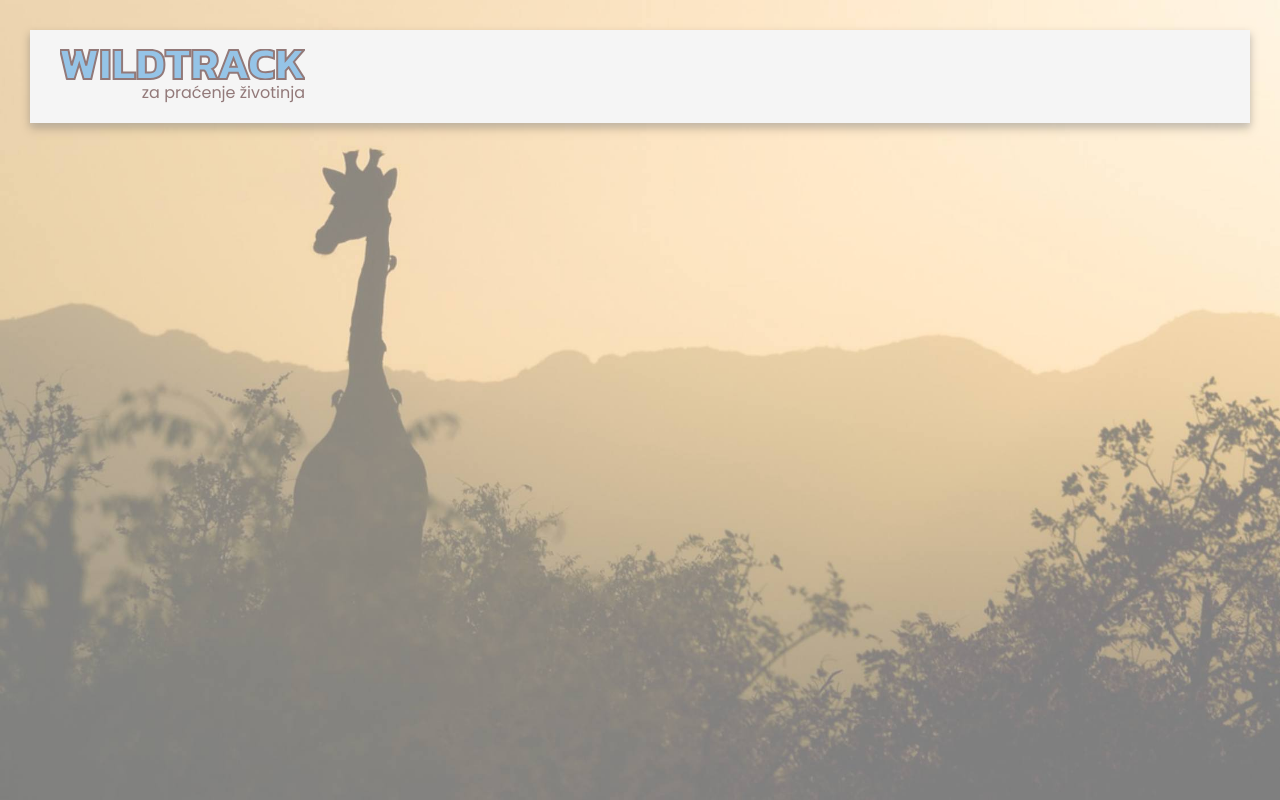
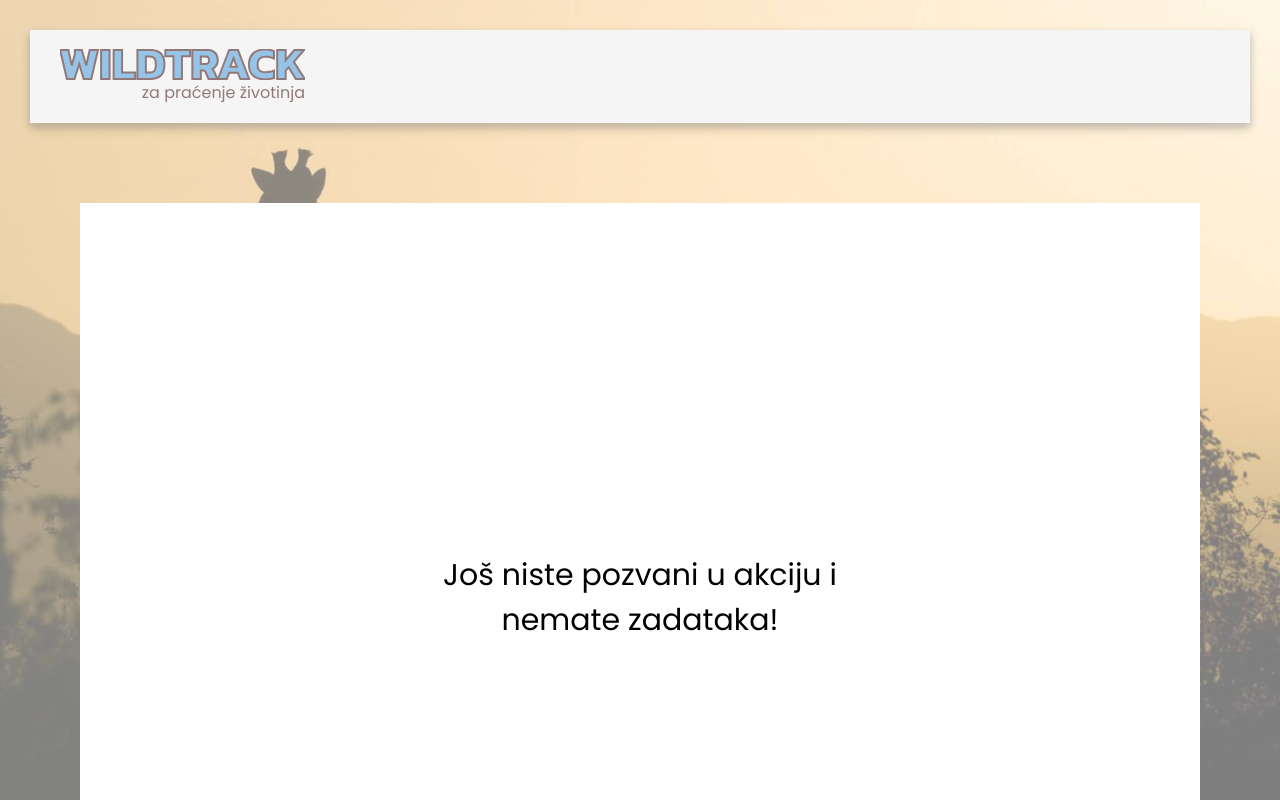
Before and after one commit to Emilcek/Pokret-nesvrstanih, an Angular app in the folder IzvorniKod/FrontEnd/: page /explorer-tasks in a window 1280 px wide. Before the commit this address led to /. Shown: the top 800 px of the page. Built offline with nearby package versions, Linux system fonts and the light colour scheme.

Commit message:
dodane stranice za tragaca

```diff
--- a/IzvorniKod/FrontEnd/src/app/app-routing.module.ts
+++ b/IzvorniKod/FrontEnd/src/app/app-routing.module.ts
@@ -3,12 +3,16 @@ import { RouterModule, Routes } from '@angular/router';
 import { LoginComponent } from './login/login.component';
 import { RegisterComponent } from './register/register.component';
 import { UserDataEditingComponent } from './user-data-editing/user-data-editing.component';
+import { ExplorerTasksComponent } from './explorer-tasks/explorer-tasks.component';
+import { ExplorerProfileComponent } from './explorer-profile/explorer-profile.component';
 
 const routes: Routes = [
   { path: '', redirectTo: '/login', pathMatch: 'full' },
   { path: 'login', component: LoginComponent },
   { path: 'register' , component: RegisterComponent },
   { path: 'edit/:id', component: UserDataEditingComponent },
+  { path: 'explorer-tasks', component: ExplorerTasksComponent },
+  { path: 'explorer-profile', component: ExplorerProfileComponent },
 ];
 
 @NgModule({
--- a/IzvorniKod/FrontEnd/src/app/app.module.ts
+++ b/IzvorniKod/FrontEnd/src/app/app.module.ts
@@ -9,6 +9,8 @@ import { HttpClientModule } from '@angular/common/http';
 import { UserDataEditingComponent } from './user-data-editing/user-data-editing.component';
 import { LoginComponent } from './login/login.component';
 import { RegisterComponent } from './register/register.component';
+import { ExplorerTasksComponent } from './explorer-tasks/explorer-tasks.component';
+import { ExplorerProfileComponent } from './explorer-profile/explorer-profile.component';
 
 @NgModule({
   declarations: [
@@ -16,7 +18,9 @@ import { RegisterComponent } from './register/register.component';
     HeaderComponent,
     UserDataEditingComponent,
     LoginComponent,
-    RegisterComponent
+    RegisterComponent,
+    ExplorerTasksComponent,
+    ExplorerProfileComponent
   ],
   imports: [
     BrowserModule,
--- /dev/null
+++ b/IzvorniKod/FrontEnd/src/app/explorer-profile/explorer-profile.component.html
@@ -0,0 +1 @@
+<app-user-data-editing></app-user-data-editing>
--- /dev/null
+++ b/IzvorniKod/FrontEnd/src/app/explorer-tasks/explorer-tasks.component.css
@@ -0,0 +1,14 @@
+.main {
+    display: flex;
+    justify-content: center;
+    align-items: center;
+    background-color:white;
+    padding: 350px;
+    margin: 80px;
+}
+
+.main p {
+    color:black;
+    text-align: center;
+    font-size: 30px;
+}
--- /dev/null
+++ b/IzvorniKod/FrontEnd/src/app/explorer-tasks/explorer-tasks.component.html
@@ -0,0 +1,3 @@
+<div class="main">
+    <p>Još niste pozvani u akciju i nemate zadataka!</p>
+</div>
```
Also changed, not shown: IzvorniKod/FrontEnd/src/app/explorer-profile/explorer-profile.component.ts (added, +10 -0 lines), IzvorniKod/FrontEnd/src/app/explorer-tasks/explorer-tasks.component.ts (added, +10 -0 lines), IzvorniKod/FrontEnd/src/app/explorer-profile/explorer-profile.component.css (added), 2 other files (tests, documents, lock files or other folders).
